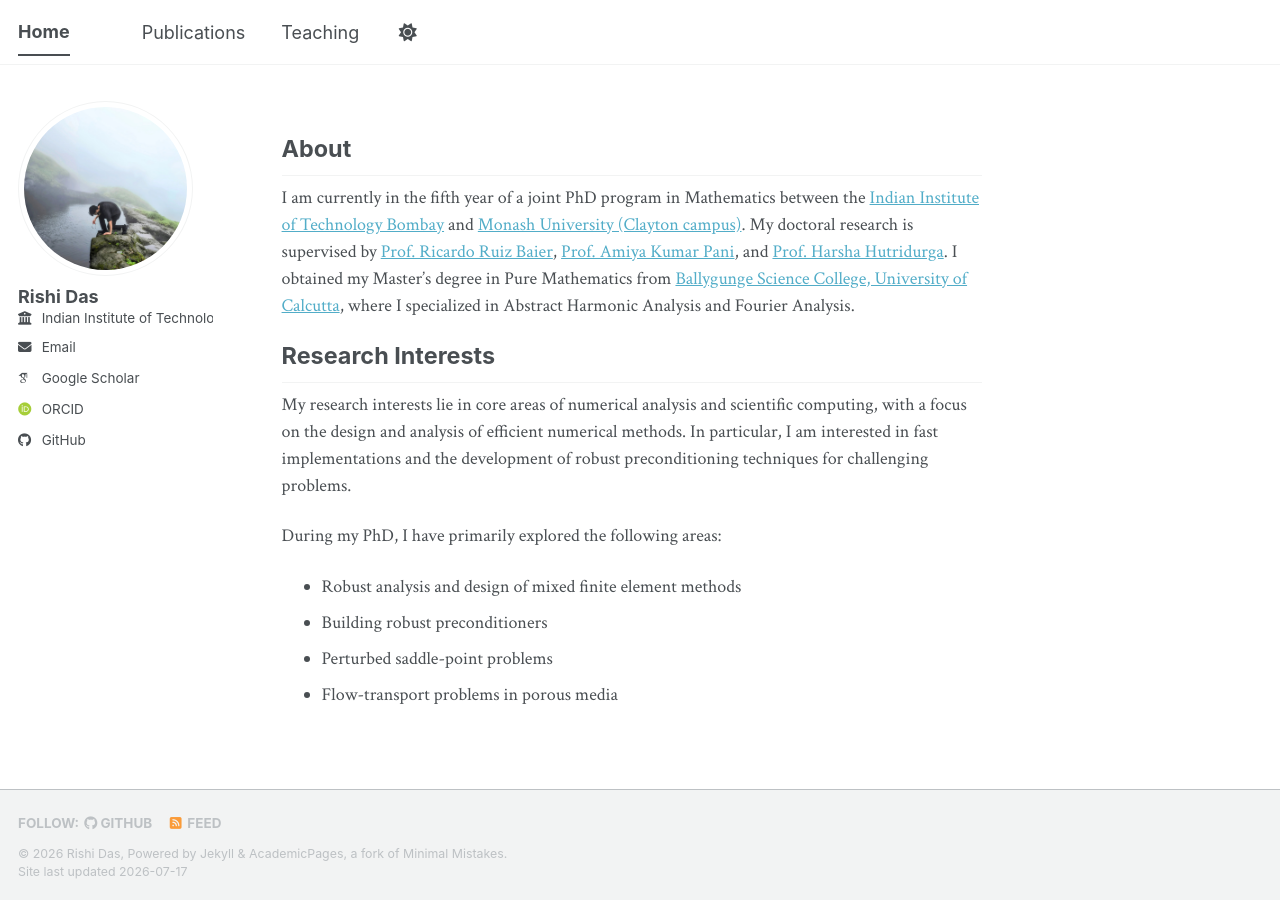
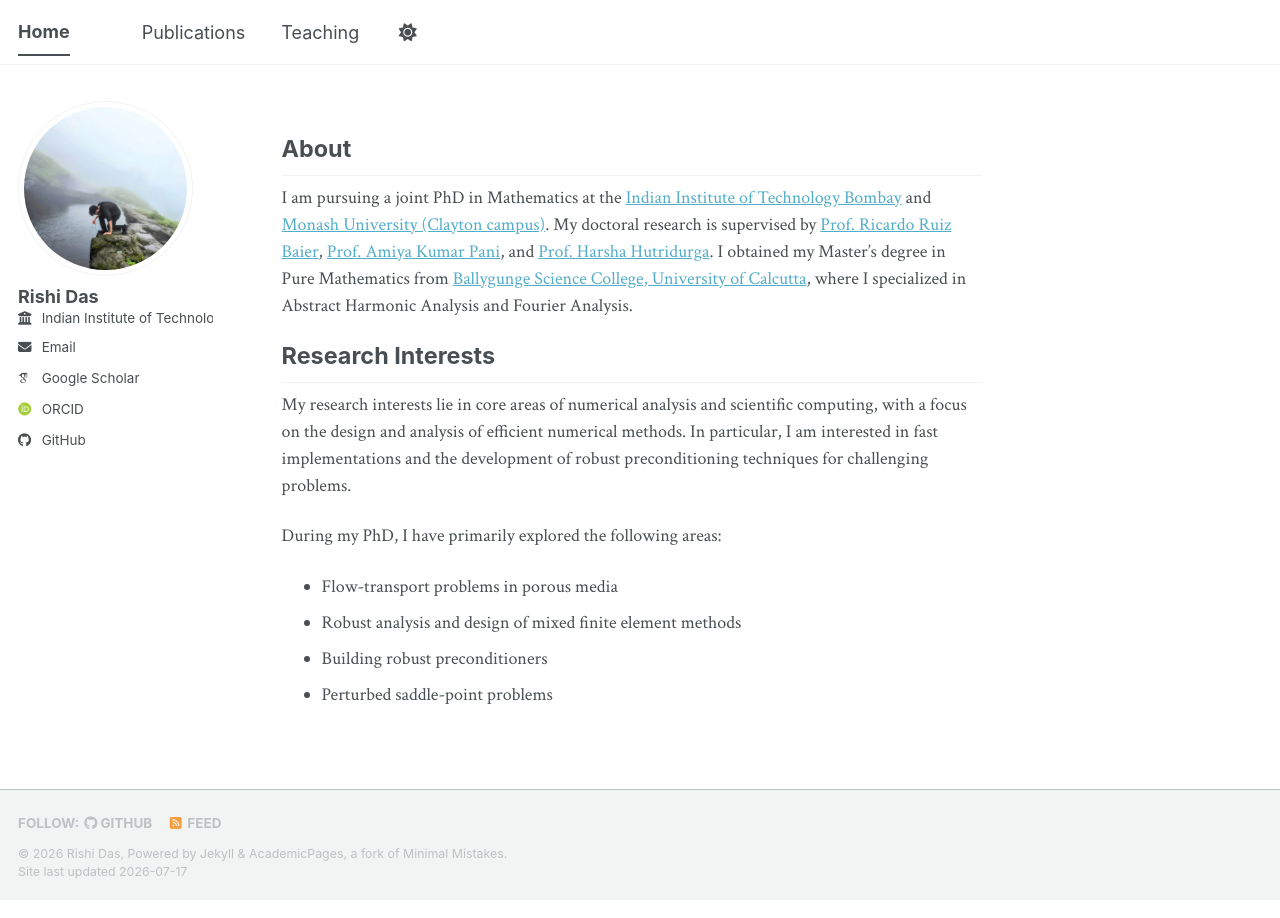
Before and after one commit to rishidas-04/rishidas-04.github.io, a Jekyll site: the page built from _pages/about.md, in a window 1280 px wide. Built offline with Jekyll 4.4.1, drawn with Linux system fonts in a browser that asks for light colours; some web fonts are replaced; a script bundle is joined from its source files by our own code; library files that are not in the unit come from our copies.

Commit message:
Update PhD program description in about.md
Reworded the introduction to clarify the PhD program details.

```diff
--- a/_pages/about.md
+++ b/_pages/about.md
@@ -8,7 +8,7 @@ redirect_from:
 ---
 ## About
 
-I am currently in the fifth year of a joint PhD program in Mathematics between the [Indian Institute of Technology Bombay](https://www.iitb.ac.in/) and [Monash University (Clayton campus)](https://www.monash.edu/). My doctoral research is supervised by [Prof. Ricardo Ruiz Baier](https://ruizbaier.github.io/), [Prof. Amiya Kumar Pani](https://www.bits-pilani.ac.in/goa/amiya-kumar-pani), and [Prof. Harsha Hutridurga](https://hutridurga.wordpress.com/). I obtained my Master’s degree in Pure Mathematics from [Ballygunge Science College, University of Calcutta](https://www.caluniv.ac.in/campuses/campus-3.html), where I specialized in Abstract Harmonic Analysis and Fourier Analysis.
+I am pursuing a joint PhD in Mathematics at the [Indian Institute of Technology Bombay](https://www.iitb.ac.in/) and [Monash University (Clayton campus)](https://www.monash.edu/). My doctoral research is supervised by [Prof. Ricardo Ruiz Baier](https://ruizbaier.github.io/), [Prof. Amiya Kumar Pani](https://www.bits-pilani.ac.in/goa/amiya-kumar-pani), and [Prof. Harsha Hutridurga](https://hutridurga.wordpress.com/). I obtained my Master’s degree in Pure Mathematics from [Ballygunge Science College, University of Calcutta](https://www.caluniv.ac.in/campuses/campus-3.html), where I specialized in Abstract Harmonic Analysis and Fourier Analysis.
 
 ## Research Interests
 
@@ -16,7 +16,7 @@ My research interests lie in core areas of numerical analysis and scientific com
 
 During my PhD, I have primarily explored the following areas:
 
+- Flow-transport problems in porous media
 - Robust analysis and design of mixed finite element methods
 - Building robust preconditioners
 - Perturbed saddle-point problems
-- Flow-transport problems in porous media
```
